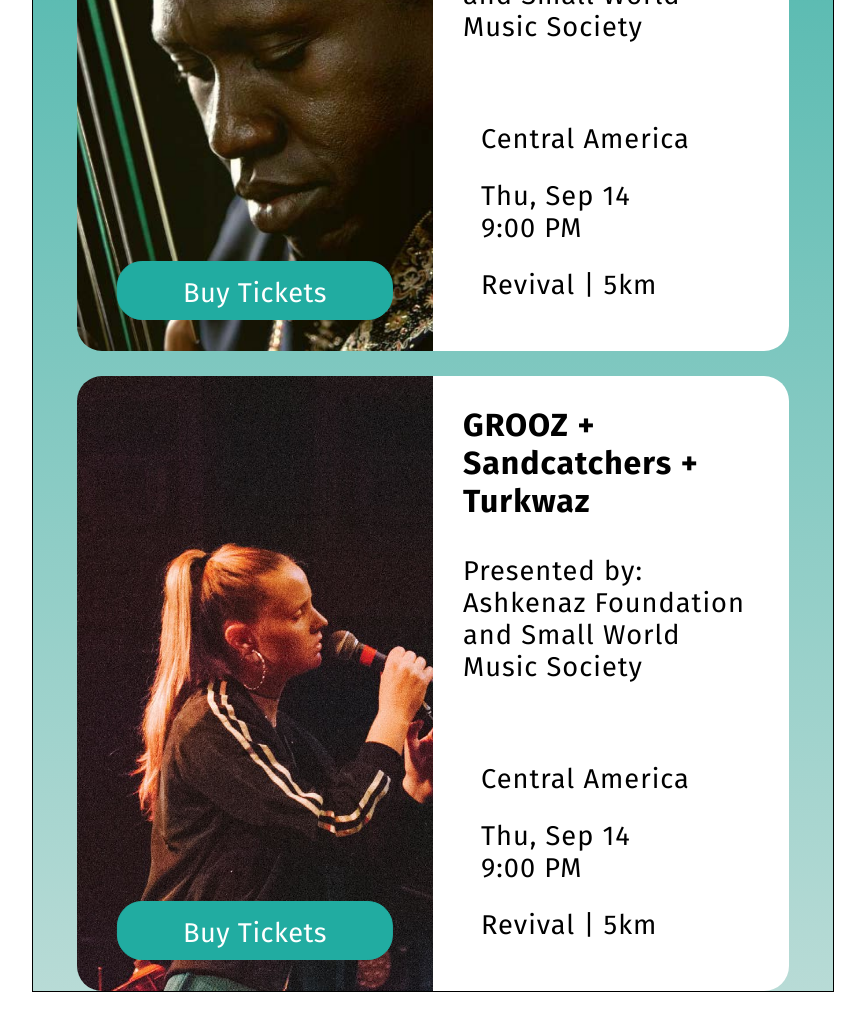
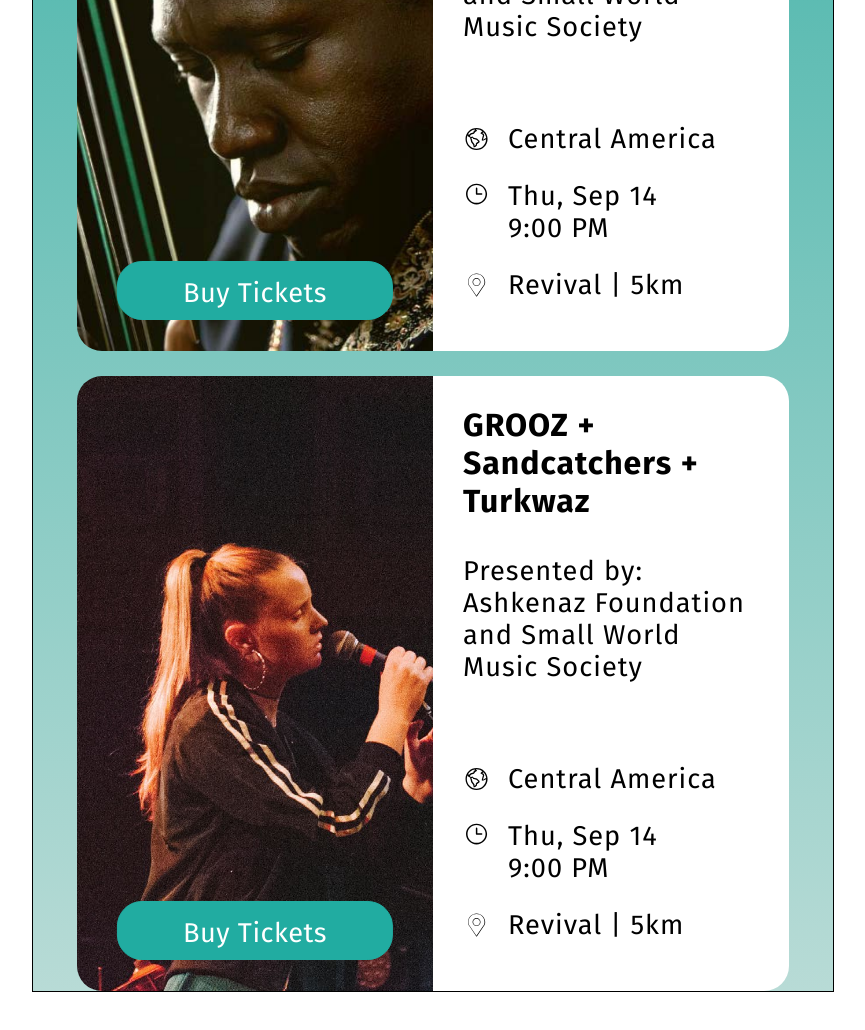
Before and after one commit to DarylEh/designTennis, a plain HTML site: page index.html in a window 1280 px wide. Shown: the part 520-1550 px from the top of the page, without its empty margins (207-1072 px from the left). Drawn offline with Linux system fonts and the light colour scheme; the site is published under a folder, as on GitHub Pages, so addresses that start at the root find nothing.

Commit message:
updated image paths

```diff
--- a/index.html
+++ b/index.html
@@ -61,15 +61,15 @@
 						<h3 class="display-title">GROOZ + Sandcatchers + Turkwaz</h3>
 						<p class="display-info">Presented by: Ashkenaz Foundation and Small World Music Society</p>
 						<div class="world">
-							<img class="world-image"src="/public/assets/world.svg" alt="">
+							<img class="world-image"src="./public/assets/world.svg" alt="">
 							<p class="world-text">Central America</p>
 						</div>
 						<div class="time">
-							<img class="time-image" src="/public/assets/time.svg" alt="">
+							<img class="time-image" src="./public/assets/time.svg" alt="">
 							<p class="time-text">Thu, Sep 14 <br>9:00 PM</p>
 						</div>
 						<div class="location">
-							<img class="location-image" src="/public/assets/location.svg" alt="">
+							<img class="location-image" src="./public/assets/location.svg" alt="">
 							<p class="location-text">Revival | 5km</p>
 						</div>
 					</div>
@@ -84,15 +84,15 @@
 						<h3 class="display-title">GROOZ + Sandcatchers + Turkwaz</h3>
 						<p class="display-info">Presented by: Ashkenaz Foundation and Small World Music Society</p>
 						<div class="world">
-							<img class="world-image" src="/public/assets/world.svg" alt="">
+							<img class="world-image" src="./public/assets/world.svg" alt="">
 							<p class="world-text">Central America</p>
 						</div>
 						<div class="time">
-							<img class="time-image" src="/public/assets/time.svg" alt="">
+							<img class="time-image" src="./public/assets/time.svg" alt="">
 							<p class="time-text">Thu, Sep 14<br> 9:00 PM</p>
 						</div>
 						<div class="location">
-							<img class="location-image" src="/public/assets/location.svg" alt="">
+							<img class="location-image" src="./public/assets/location.svg" alt="">
 							<p class="location-text">Revival | 5km</p>
 						</div>
 					</div>
```
